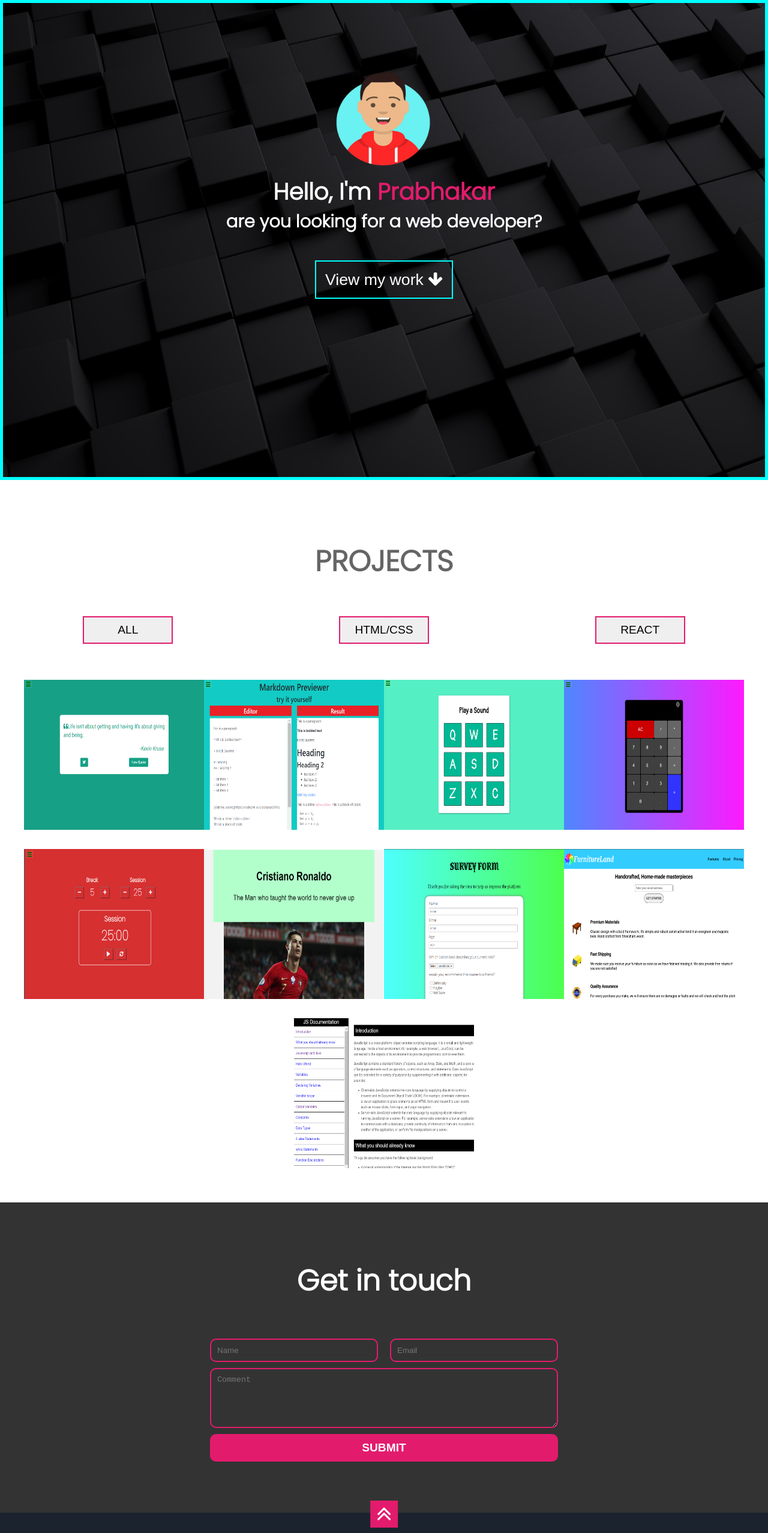
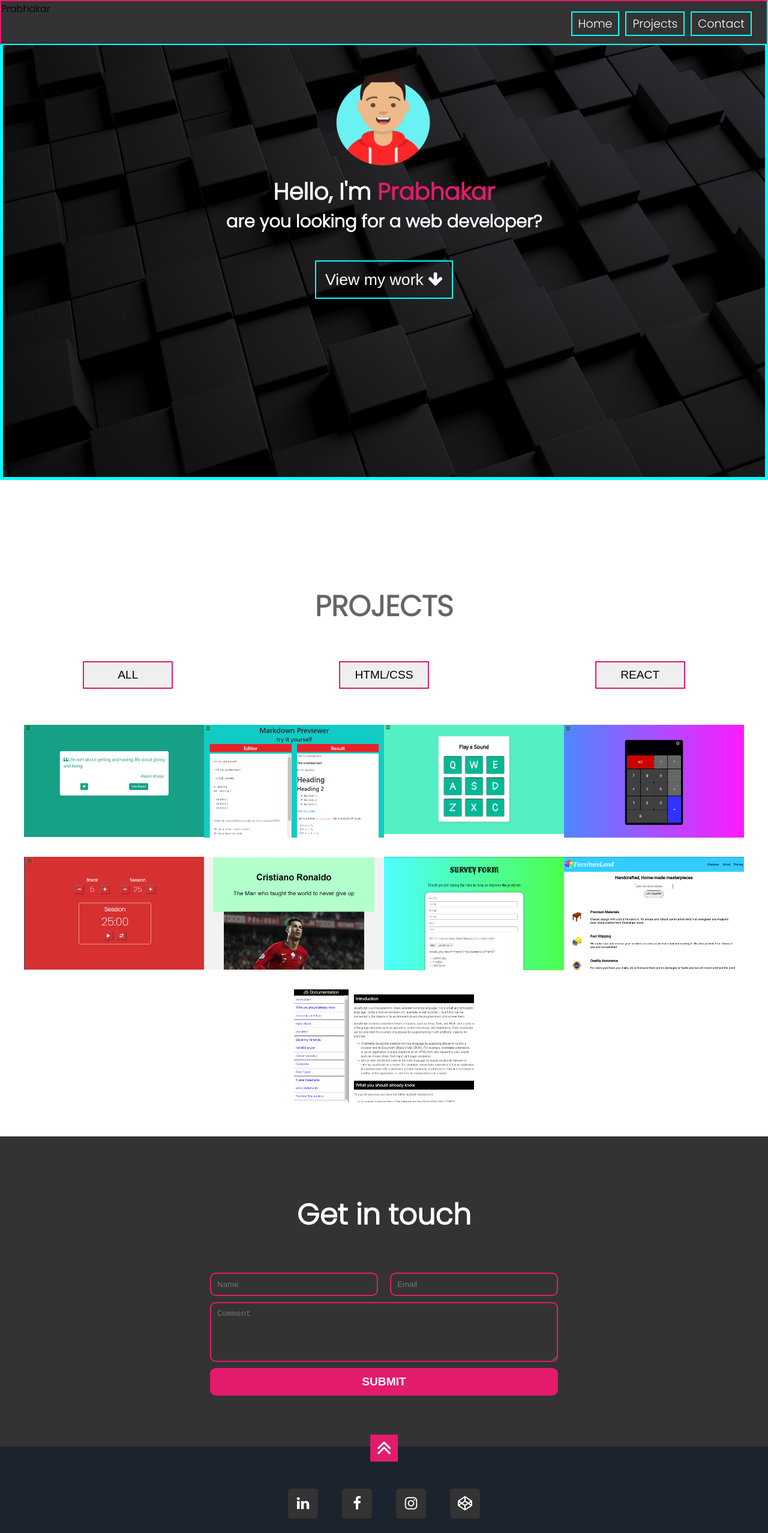
Before and after one commit to g-prabhakar/Portfolio, a React (Create React App) app: page / in a window 1280 px wide. Shown: the top 2555 px of the page at 60% size. Built offline with nearby package versions, Linux system fonts and the light colour scheme.

Commit message:
responsive done

```diff
--- a/src/App.css
+++ b/src/App.css
@@ -4,6 +4,11 @@
   box-sizing: border-box;
   margin: 0;
   padding: 0;
+  list-style: none;
+}
+
+li, a, button {
+  cursor: pointer;
 }
 
 html {
--- a/src/App.js
+++ b/src/App.js
@@ -1,5 +1,6 @@
 import { Component } from 'react'
 import './App.css';
+import Navbar from './Components/navbar/Navbar'
 import Banner from './Components/banner/Banner'
 import Projects from './Components/projects/Projects'
 import Contact from './Components/contact/Contact'
@@ -8,6 +9,7 @@ class App extends Component {
   render() {
     return (
       <div className='app'>
+        <Navbar />
         <Banner />
         <Projects />
         <Contact />
--- a/src/Components/banner/banner.css
+++ b/src/Components/banner/banner.css
@@ -4,6 +4,7 @@
     min-height: 100vh;
     width: 100wh;
     color: #fff;
+    margin-bottom: 75px;
 }
 
 #intro {
--- a/src/Components/contact/Contact.js
+++ b/src/Components/contact/Contact.js
@@ -1,20 +1,21 @@
 import './contact.css'
+import './contactsmall.css'
 
 const Contact = () => (
     <div className='contact' id='contact'>
         <h2>Get in touch</h2>
         <div id='contact-form'>
-            <input type='text' placeholder='Name'/>
-            <input type='text' placeholder='Email'/>
-            <textarea placeholder='Comment'></textarea>
+            <input className='input' type='text' placeholder='Name'/>
+            <input className='input' type='text' placeholder='Email'/>
+            <textarea className='input' placeholder='Comment'></textarea>
             <button type='submit'>SUBMIT</button>
         </div>
         <button id='top'><a href='#banner'><i class="fa fa-angle-double-up"></i></a></button>
         <div className='social-media'>
-            <button id='linkedIn'><a href=''><i class="fa fa-linkedin"></i></a></button>
-            <button id='facebook'><a href=''><i class="fa fa-facebook-f"></i></a></button>
-            <button id='instagram'><a href=''><i class="fa fa-instagram"></i></a></button>
-            <button id='codepen'><a href=''><i class="fa fa-codepen"></i></a></button>
+            <button id='linkedIn'><a href='https://www.linkedin.com/in/prabhakar-guntamukku-791045165/' target="_blank"><i class="fa fa-linkedin"></i></a></button>
+            <button id='facebook'><a href='https://www.facebook.com/prabhakar.ace.3/' target="_blank"><i class="fa fa-facebook-f"></i></a></button>
+            <button id='instagram'><a href='https://www.instagram.com/ugh_its_ace/' target="_blank"><i class="fa fa-instagram"></i></a></button>
+            <button id='codepen'><a href='https://codepen.io/prabhakar2095' target="_blank"><i class="fa fa-codepen"></i></a></button>
         </div>
         <footer>Prabhakar <span>&copy; 2021</span></footer>
     </div>
--- a/src/Components/contact/contact.css
+++ b/src/Components/contact/contact.css
@@ -2,9 +2,6 @@
     background-color: #333;
     height: 100vh;
     padding-top: 75px;
-}
-
-#contact {
     margin-top: 50px;
 }
 
@@ -71,20 +68,26 @@
 
 .social-media {
     width: 100wh;
-    height: 150px;
     background-color: #1b232f;
     display: flex;
     justify-content: center;
     align-items: center;
+    flex-wrap: wrap;
+    padding-top: 50px;
 }
 
 .social-media button {
+    display: flex;
+    justify-content: center;
+    align-items: center;
     width: 50px;
     height: 50px;
-    font-size: 2em;
+    padding: 10px;
+    font-size: 1.5em;
     margin: 20px;
     background-color: #333;
     border: none;
+    border-radius: 5px;
 }
 
 .social-media button a {
--- /dev/null
+++ b/src/Components/contact/contactsmall.css
@@ -0,0 +1,29 @@
+@media screen and (max-width: 620px) {
+    .contact h2  {
+        font-size: 2em;
+    }
+
+    #contact-form {
+        justify-content: left;
+        width: 100%;
+    }
+
+
+    #contact-form input, #contact-form textarea {
+        width: 100%;
+    }
+
+    #contact-form textarea {
+        margin: 0 10px;
+    }
+
+    #contact-form button {
+        margin-right: 20%;
+        margin-left: 20%;
+        align-self: center;
+    }
+
+    .social-media button{
+        width: 50px;
+    }
+}
--- /dev/null
+++ b/src/Components/navbar/Navbar.js
@@ -0,0 +1,21 @@
+import { Component } from 'react'
+import './navbar.css'
+
+const Navbar = () => (
+    <div className='navbar' id='navbar'>
+        <nav>
+            <input type='checkbox' id='check'></input>
+            <label for='check' className='checkBtn'>
+                <i class="fa fa-bars"></i>
+            </label>
+            <label className='logo'>Prabhakar</label>
+            <ul>
+                <li><a href='#banner'>Home</a></li>
+                <li><a href='#projects'>Projects</a></li>
+                <li><a href='#contact'>Contact</a></li>
+            </ul>
+        </nav>
+    </div>
+)
+
+export default Navbar
--- /dev/null
+++ b/src/Components/navbar/navbar.css
@@ -0,0 +1,83 @@
+nav {
+    z-index: 10;
+    position: fixed;
+    background: #333;
+    height: 75px;
+    width: 100%;
+    border-bottom: 2px solid #00ffff;
+    border-top: 2px solid #e31b6d;
+    border-left: 2px solid #e31b6d;
+    border-right: 2px solid #00ffff;
+}
+
+nav ul {
+    float: right;
+    margin-right: 20px;
+    transition: 0.3s ease-in;
+}
+
+nav ul li {
+    display: inline-block;
+    line-height: 75px;
+    margin: 0 5px;
+}
+
+nav ul li a {
+    color: white;
+    font-size: 1.2em;
+    border: 2px solid #00ffff;
+    padding: 5px 10px;
+}
+
+nav ul li a:hover {
+    color: #00ffff
+}
+
+.checkBtn {
+    font-size: 2em;
+    color: #00ffff;
+    float: right;
+    line-height: 80px;
+    margin-right: 40px;
+    cursor: pointer;
+    display: none;
+}
+
+#check {
+    display: none;
+}
+
+@media  screen and (max-width: 700px) {
+    nav ul li a {
+        font-size: 1em;
+    }
+}
+
+@media screen and (max-width: 700px) {
+    .checkBtn {
+        display: block;
+    }
+
+    ul {
+        z-index: 10;
+        position: fixed;
+        width: 100%;
+        height: 100vh;
+        top: 75px;
+        left: -100%;
+        text-align: center;
+        background-color: #333;
+    }
+
+    nav ul li {
+        display: block;
+    }
+
+    nav ul li a {
+        font-size: 1.5em;
+    }
+
+    #check:checked ~ ul {
+        left: 0;
+    }
+}
--- a/src/Components/projects/projects.css
+++ b/src/Components/projects/projects.css
@@ -1,3 +1,8 @@
+#projects {
+    padding-top: 75px;
+    margin-top: -75px;
+}
+
 .projects h2 {
     text-align: center;
     margin-top: 100px;
@@ -37,8 +42,8 @@
 }
 
 .projects img {
-    width: 300px;
-    height: 250px;
+    max-width: 300px;
+    maxheight: 250px;
 }
 
 .display {
```
